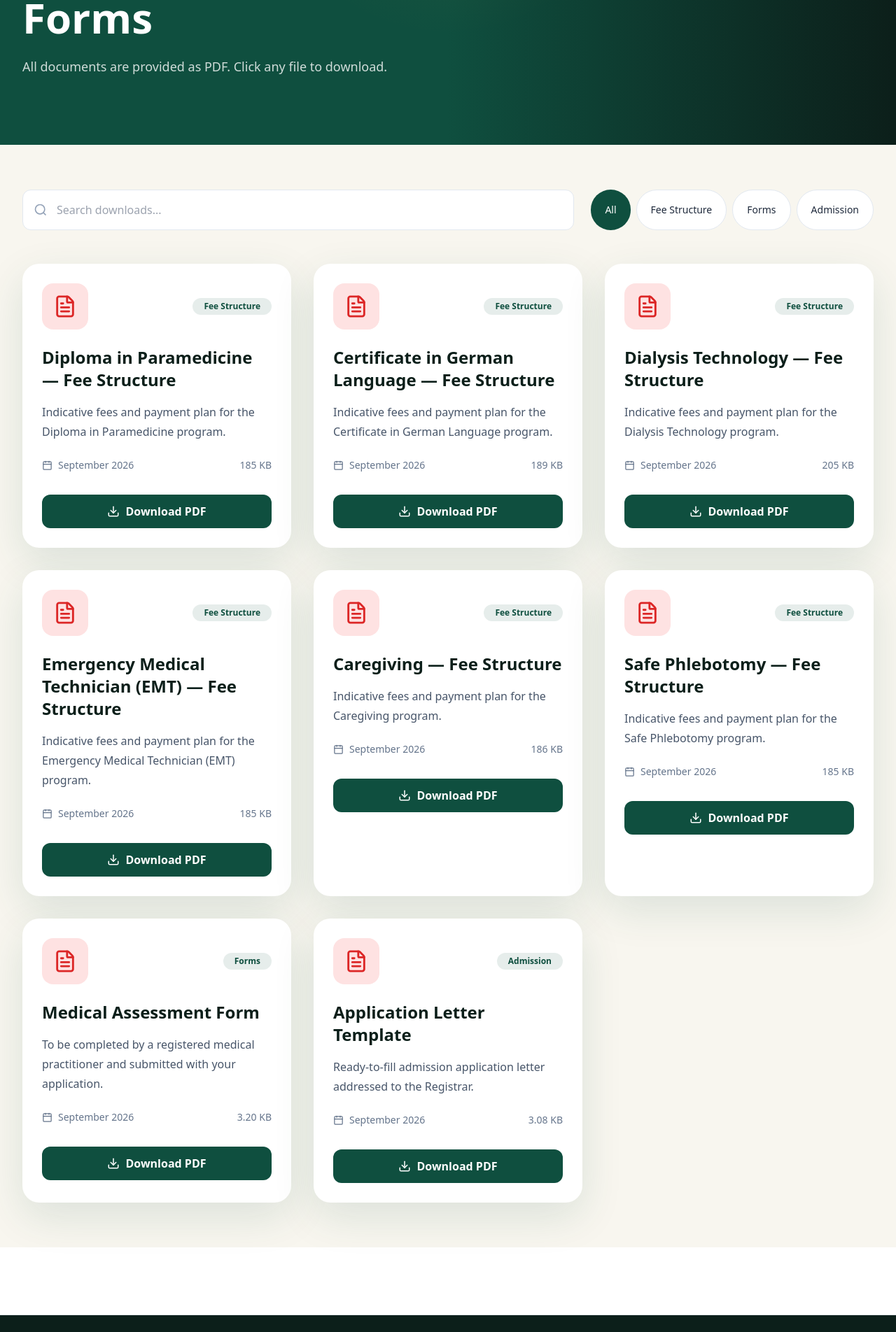
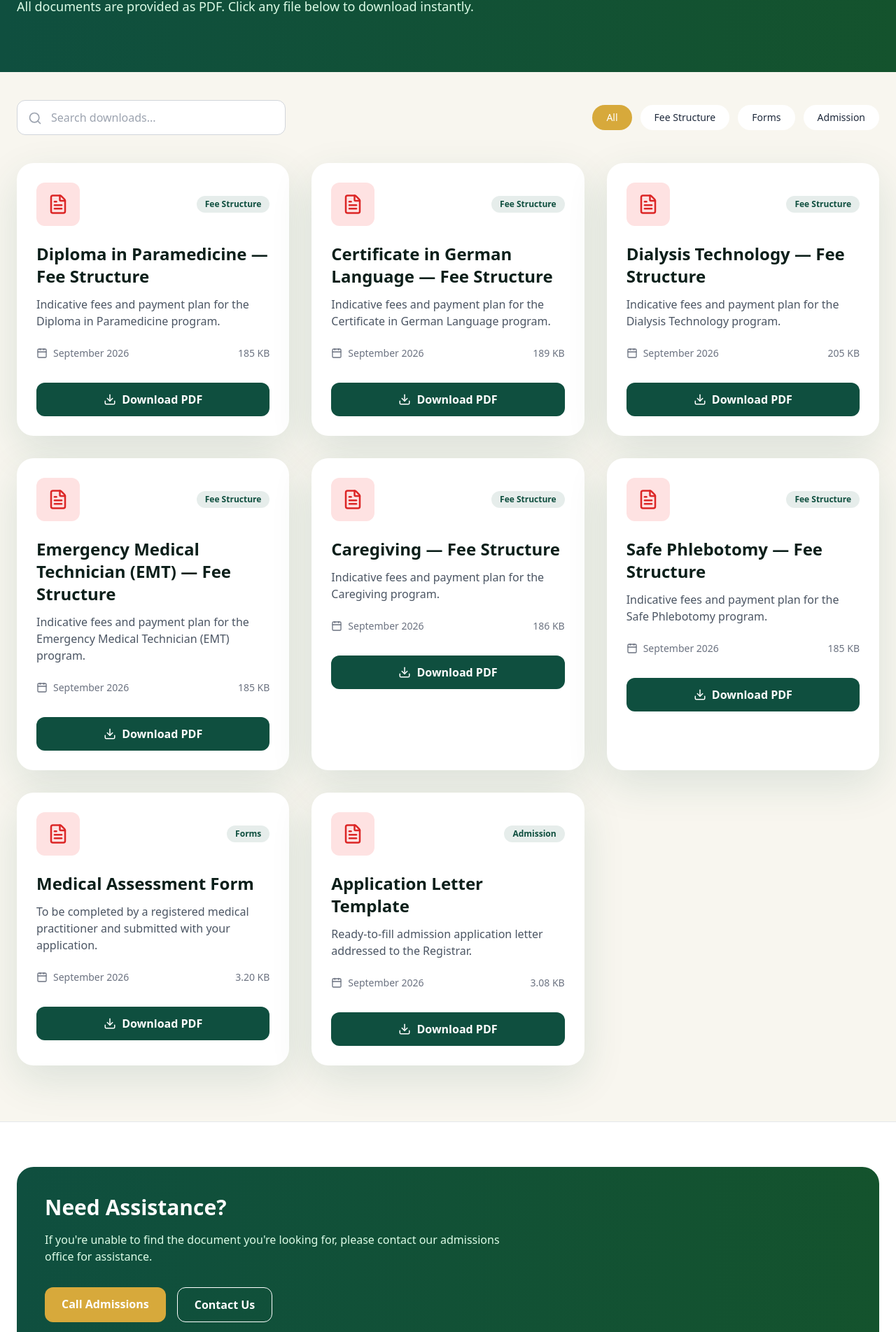
Before and after one commit to majidhawa/shifahmedcollege, a Next.js app: page /downloads in a window 1280 px wide. Shown: the part 456-2360 px from the top of the page at 70% size. Built offline with nearby package versions, Linux system fonts and the light colour scheme.

Commit message:
Update page.tsx

```diff
--- a/app/downloads/page.tsx
+++ b/app/downloads/page.tsx
@@ -1,16 +1,245 @@
-import type { Metadata } from "next";
-import Downloads from "@/components/Downloads";
+"use client";
 
-export const metadata: Metadata = {
-  title: "Downloads | Shifah Medical Training College",
-  description:
-    "Download fee structures, admission forms, application documents and other official publications from Shifah Medical Training College.",
-};
+import { useMemo, useState } from "react";
+import Link from "next/link";
+import {
+  Search,
+  Download,
+  FileText,
+  FolderOpen,
+  Calendar,
+} from "lucide-react";
+import { downloads } from "@/data/downloads";
 
 export default function DownloadsPage() {
+  const [search, setSearch] = useState("");
+  const [category, setCategory] = useState("All");
+
+  const categories = [
+    "All",
+    "Fee Structure",
+    "Forms",
+    "Admission",
+  ];
+
+  const filteredDownloads = useMemo(() => {
+    return downloads.filter((item) => {
+      const matchesSearch =
+        item.title.toLowerCase().includes(search.toLowerCase()) ||
+        item.description.toLowerCase().includes(search.toLowerCase());
+
+      const matchesCategory =
+        category === "All" || item.category === category;
+
+      return matchesSearch && matchesCategory;
+    });
+  }, [search, category]);
+
   return (
-    <main className="min-h-screen bg-brand-cream">
-      <Downloads />
+    <main className="bg-brand-cream min-h-screen">
+
+      {/* HERO */}
+      <section className="bg-gradient-to-r from-brand-green to-green-900 text-white">
+        <div className="max-w-7xl mx-auto px-6 py-20">
+
+          <div className="inline-flex items-center rounded-full bg-white/10 px-4 py-2 text-sm">
+            <FolderOpen className="mr-2 h-4 w-4" />
+            Downloads
+          </div>
+
+          <h1 className="mt-6 text-5xl font-bold">
+            Fee Structures & Admission Forms
+          </h1>
+
+          <p className="mt-6 max-w-3xl text-lg text-green-100">
+            All documents are provided as PDF.
+            Click any file below to download instantly.
+          </p>
+
+        </div>
+      </section>
+
+      {/* SEARCH */}
+      <section className="max-w-7xl mx-auto px-6 py-10">
+
+        <div className="flex flex-col gap-5 lg:flex-row lg:items-center lg:justify-between">
+
+          <div className="relative w-full lg:w-96">
+
+            <Search
+              className="absolute left-4 top-4 text-gray-400"
+              size={20}
+            />
+
+            <input
+              type="text"
+              placeholder="Search downloads..."
+              value={search}
+              onChange={(e) => setSearch(e.target.value)}
+              className="w-full rounded-xl border border-gray-300 bg-white py-3 pl-12 pr-4 focus:border-brand-gold focus:outline-none"
+            />
+
+          </div>
+
+          <div className="flex flex-wrap gap-3">
+
+            {categories.map((cat) => (
+              <button
+                key={cat}
+                onClick={() => setCategory(cat)}
+                className={`rounded-full px-5 py-2 text-sm transition
+
+                ${
+                  category === cat
+                    ? "bg-brand-gold text-white"
+                    : "bg-white hover:bg-brand-green hover:text-white"
+                }
+                `}
+              >
+                {cat}
+              </button>
+            ))}
+
+          </div>
+
+        </div>
+
+      </section>
+
+      {/* DOWNLOAD CARDS */}
+
+      <section className="max-w-7xl mx-auto px-6 pb-20">
+
+        <div className="grid gap-8 md:grid-cols-2 xl:grid-cols-3">
+
+          {filteredDownloads.map((item) => (
+
+            <div
+              key={item.id}
+              className="rounded-3xl bg-white p-7 shadow-soft transition hover:-translate-y-2 hover:shadow-2xl"
+            >
+
+              <div className="flex items-center justify-between">
+
+                <div className="rounded-xl bg-red-100 p-4">
+
+                  <FileText
+                    className="text-red-600"
+                    size={30}
+                  />
+
+                </div>
+
+                <span className="rounded-full bg-brand-green/10 px-3 py-1 text-xs font-semibold text-brand-green">
+                  {item.category}
+                </span>
+
+              </div>
+
+              <h3 className="mt-6 text-2xl font-bold text-brand-dark">
+                {item.title}
+              </h3>
+
+              <p className="mt-3 text-gray-600">
+                {item.description}
+              </p>
+
+              <div className="mt-6 flex items-center justify-between text-sm text-gray-500">
+
+                <div className="flex items-center gap-2">
+
+                  <Calendar size={16} />
+
+                  {item.updated}
+
+                </div>
+
+                <span>{item.size}</span>
+
+              </div>
+
+              <Link
+                href={item.file}
+                target="_blank"
+                className="mt-8 flex w-full items-center justify-center gap-2 rounded-xl bg-brand-green py-3 font-semibold text-white transition hover:bg-brand-gold"
+              >
+
+                <Download size={18} />
+
+                Download PDF
+
+              </Link>
+
+            </div>
+
+          ))}
+
+        </div>
+
+        {filteredDownloads.length === 0 && (
+
+          <div className="py-20 text-center">
+
+            <FileText
+              className="mx-auto mb-4 text-gray-300"
+              size={60}
+            />
+
+            <h2 className="text-2xl font-bold">
+              No documents found
+            </h2>
+
+            <p className="mt-3 text-gray-500">
+              Try searching with another keyword.
+            </p>
+
+          </div>
+
+        )}
+
+      </section>
+
+      {/* HELP SECTION */}
+
+      <section className="bg-white border-t">
+
+        <div className="max-w-7xl mx-auto px-6 py-16">
+
+          <div className="rounded-3xl bg-gradient-to-r from-brand-green to-green-900 p-10 text-white">
+
+            <h2 className="text-3xl font-bold">
+              Need Assistance?
+            </h2>
+
+            <p className="mt-4 max-w-2xl text-green-100">
+              If you're unable to find the document you're looking for,
+              please contact our admissions office for assistance.
+            </p>
+
+            <div className="mt-8 flex flex-wrap gap-4">
+
+              <a
+                href="tel:+254142068933"
+                className="rounded-xl bg-brand-gold px-6 py-3 font-semibold text-white transition hover:opacity-90"
+              >
+                Call Admissions
+              </a>
+
+              <Link
+                href="/contact"
+                className="rounded-xl border border-white px-6 py-3 font-semibold text-white hover:bg-white hover:text-brand-green"
+              >
+                Contact Us
+              </Link>
+
+            </div>
+
+          </div>
+
+        </div>
+
+      </section>
+
     </main>
   );
 }
```
